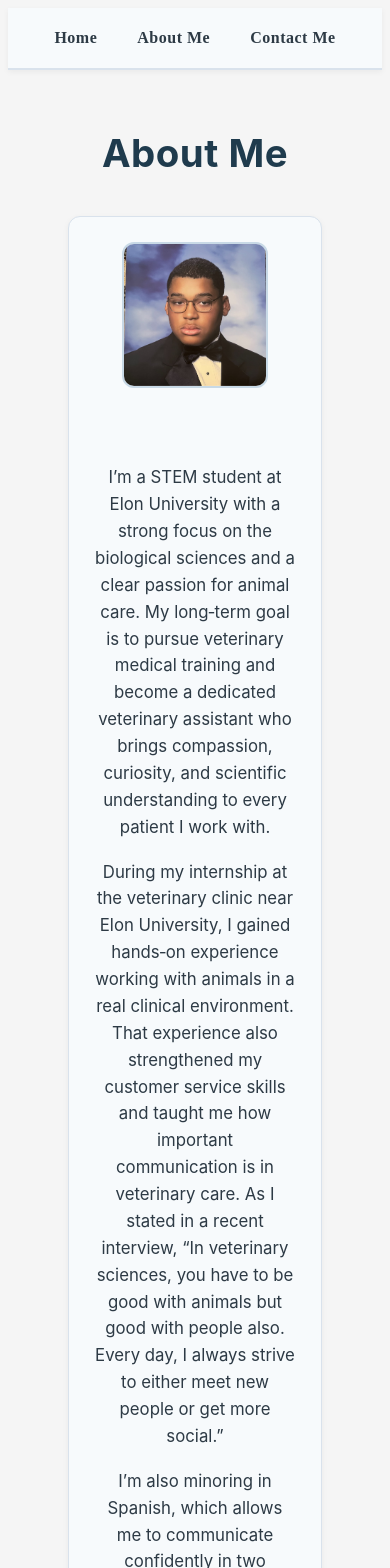
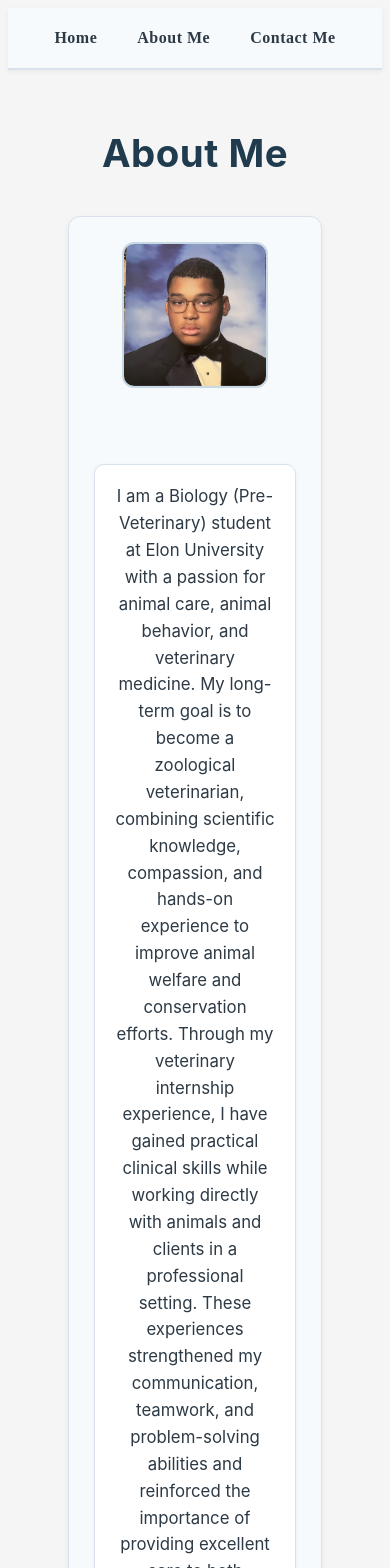
Before and after one commit to Spiderasasen/Semaj-Clark-Portfolio, a React app in the folder portfolio/: page /about in a window 390 px wide. Shown: the top 1568 px of the page. Built offline with nearby package versions, Linux system fonts and the light colour scheme; the HTML template or start-up script is replaced by a standard one.

Commit message:
fixed the problems

```diff
--- a/portfolio/src/pages/About.jsx
+++ b/portfolio/src/pages/About.jsx
@@ -10,22 +10,18 @@ function About(){
             <div>
                 <Header/>
             </div>
-            <main>
+            <main className={"about-main"}>
                 <h1>About Me</h1>
                 <div>
                     <figure>
                         <img id={"semaj"} src={Semaj} alt={"Semaj Clark"}/>
                         <figcaption>
                             <p>
-                                I’m a STEM student at Elon University with a strong focus on the biological sciences and a clear passion for animal care. My long‑term goal is to pursue veterinary medical training and become a dedicated veterinary assistant who brings compassion, curiosity, and scientific understanding to every patient I work with.
+                                I am a Biology (Pre-Veterinary) student at Elon University with a passion for animal care, animal behavior, and veterinary medicine. My long-term goal is to become a zoological veterinarian, combining scientific knowledge, compassion, and hands-on experience to improve animal welfare and conservation efforts.
+                                Through my veterinary internship experience, I have gained practical clinical skills while working directly with animals and clients in a professional setting. These experiences strengthened my communication, teamwork, and problem-solving abilities and reinforced the importance of providing excellent care to both animals and their owners.I have also gained experience working with animals through volunteer service and continue to pursue opportunities that expand my understanding of veterinary and zoological sciences.
                             </p>
-
                             <p>
-                                During my internship at the veterinary clinic near Elon University, I gained hands‑on experience working with animals in a real clinical environment. That experience also strengthened my customer service skills and taught me how important communication is in veterinary care. As I stated in a recent interview, “In veterinary sciences, you have to be good with animals but good with people also. Every day, I always strive to either meet new people or get more social.”
-                            </p>
-
-                            <p>
-                                I’m also minoring in Spanish, which allows me to communicate confidently in two languages and support Spanish‑speaking families in veterinary settings. Whether I’m assisting with clinical tasks, helping clients feel comfortable, or learning from experienced professionals, I’m committed to growing into a well‑rounded, reliable member of the veterinary field.
+                                As a Spanish minor, I am developing the ability to communicate with clients from diverse backgrounds and provide support in bilingual settings. My interests include zoo and exotic animal medicine, animal behavior research, wildlife conservation, and veterinary clinical practice. I am committed to lifelong learning and to becoming a skilled, compassionate, and dependable veterinary professional. I have also accumulated over 350 hours of veterinary clinical experience, further strengthening my practical skills and dedication to the field.
                             </p>
                         </figcaption>
 
--- a/portfolio/src/styles/about.css
+++ b/portfolio/src/styles/about.css
@@ -1,5 +1,5 @@
 /* ===== Main Layout ===== */
-main {
+.about-main {
     max-width: 900px;
     margin: 60px auto;
     padding: 0 20px;
@@ -8,7 +8,7 @@ main {
 }
 
 /* ===== Page Title ===== */
-main h1 {
+.about-main h1 {
     text-align: center;
     font-size: 2.4rem;
     margin-bottom: 40px;
@@ -17,7 +17,7 @@ main h1 {
 }
 
 /* ===== Figure Layout ===== */
-main figure {
+.about-main figure {
     display: flex;
     align-items: flex-start;
     gap: 30px;
@@ -29,7 +29,7 @@ main figure {
 }
 
 /* ===== Image Styling ===== */
-main #semaj {
+.about-main #semaj {
     width: 220px;
     height: auto;
     border-radius: 12px;
@@ -39,27 +39,48 @@ main #semaj {
 
 /* ===== Text Section ===== */
 /* ===== Paragraph Styling ===== */
-main figcaption p {
+.about-main figcaption p {
     line-height: 1.6;
     font-size: 1.05rem;
     color: #2d3a45;
     margin-bottom: 18px; /* spacing between paragraphs */
 }
 
+/* ===== Paragraph Box Styling ===== */
+.about-main figcaption p {
+    background: #ffffff;
+    padding: 18px 20px;
+    border-radius: 10px;
+    border: 1px solid #d9e2ec;
+    box-shadow: 0 1px 4px rgba(0,0,0,0.05);
+
+    line-height: 1.6;
+    font-size: 1.05rem;
+    color: #2d3a45;
+
+    margin-bottom: 20px; /* spacing between boxes */
+}
+
 /* Remove last paragraph spacing */
-main figcaption p:last-child {
+.about-main figcaption p:last-child {
+    margin-bottom: 0;
+}
+
+
+/* Remove last paragraph spacing */
+.about-main figcaption p:last-child {
     margin-bottom: 0;
 }
 
 
 /* ===== Mobile Friendly ===== */
 @media (max-width: 700px) {
-    main figure {
+    .about-main figure {
         flex-direction: column;
         text-align: center;
     }
 
-    main #semaj {
+    .about-main #semaj {
         width: 70%;
         margin: 0 auto;
     }
```
